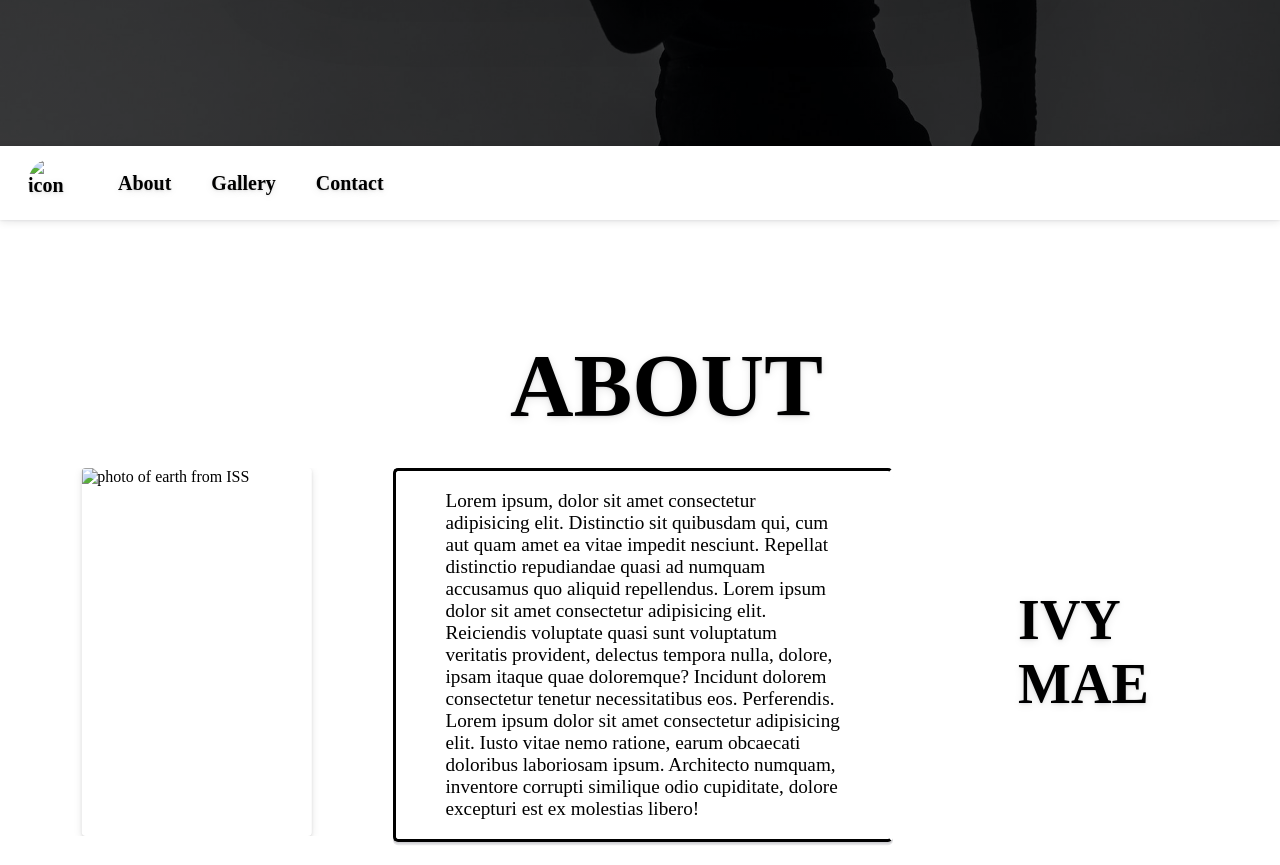
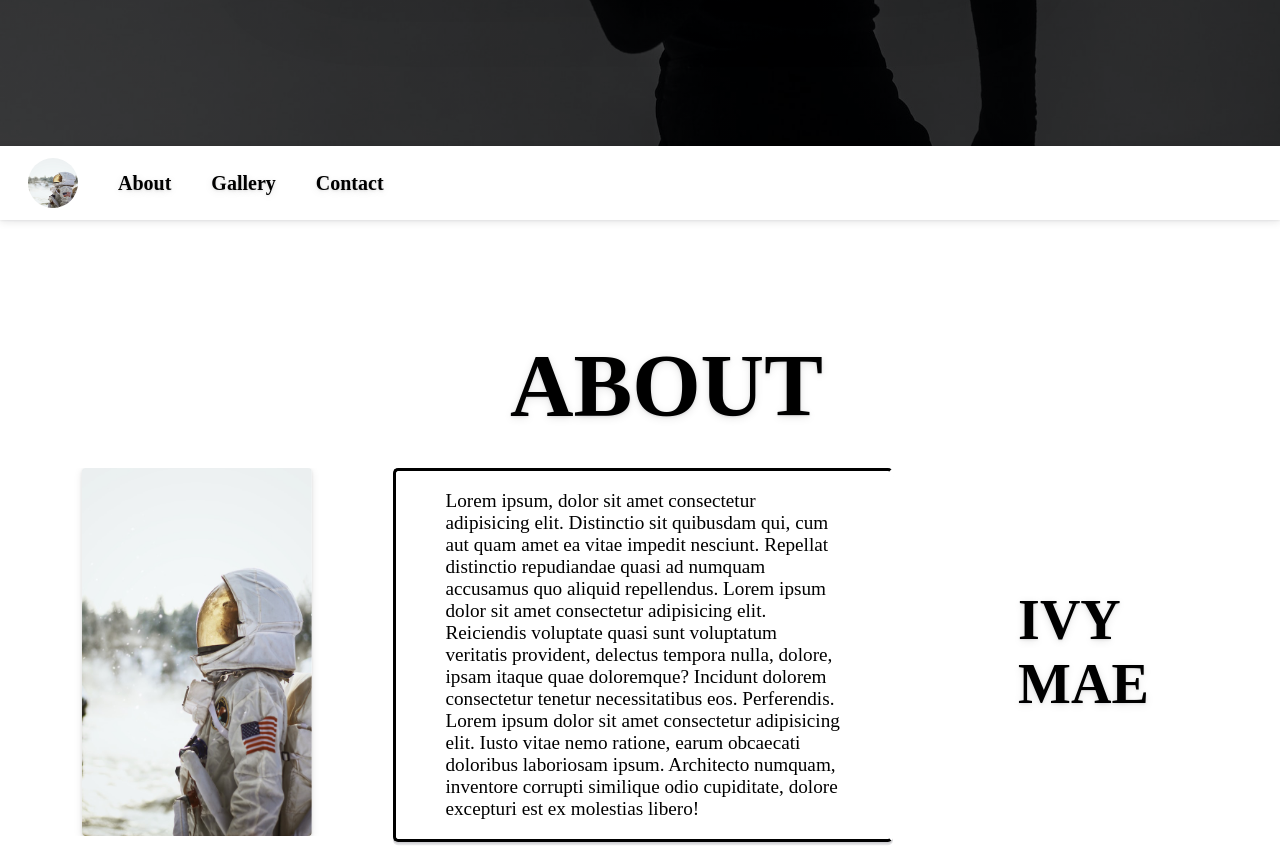
Before and after one commit to JRP-94/WebDevA3, a plain HTML site: page index.html in a window 1280 px wide. Shown: the part 654-1519 px from the top of the page. Drawn offline with Linux system fonts and the light colour scheme; the site is published under a folder, as on GitHub Pages, so addresses that start at the root find nothing.

Commit message:
final final final

```diff
--- a/index.html
+++ b/index.html
@@ -21,7 +21,7 @@
     <!-- NAV -->
     <nav>
       <!-- Miller, Adam. “Photo by Adam Miller on Unsplash.” Beautiful Free Images &amp; Pictures, September 11, 2018. https://unsplash.com/photos/dBaz0xhCkPY. -->
-      <img class="icon" src="/resources/img/icon.jpg" alt="icon" />
+      <img class="icon" src="./resources/img/icon.jpg" alt="icon" />
       <a href="#about">About</a>
       <a href="#gallery">Gallery</a>
       <a href="#contact">Contact</a>
@@ -40,7 +40,7 @@
   <div class="about-box">
     <img
           alt="photo of earth from ISS"
-          src="/resources/img/icon.jpg"/>
+          src="./resources/img/icon.jpg"/>
   </div>
   <div class="about-box text-box">
     <p>Lorem ipsum, dolor sit amet consectetur adipisicing elit. Distinctio sit quibusdam qui, cum aut quam amet ea vitae impedit nesciunt. Repellat distinctio repudiandae quasi ad numquam accusamus quo aliquid repellendus. Lorem ipsum dolor sit amet consectetur adipisicing elit. Reiciendis voluptate quasi sunt voluptatum veritatis provident, delectus tempora nulla, dolore, ipsam itaque quae doloremque? Incidunt dolorem consectetur tenetur necessitatibus eos. Perferendis. Lorem ipsum dolor sit amet consectetur adipisicing elit. Iusto vitae nemo ratione, earum obcaecati doloribus laboriosam ipsum. Architecto numquam, inventore corrupti similique odio cupiditate, dolore excepturi est ex molestias libero!</p>
```
